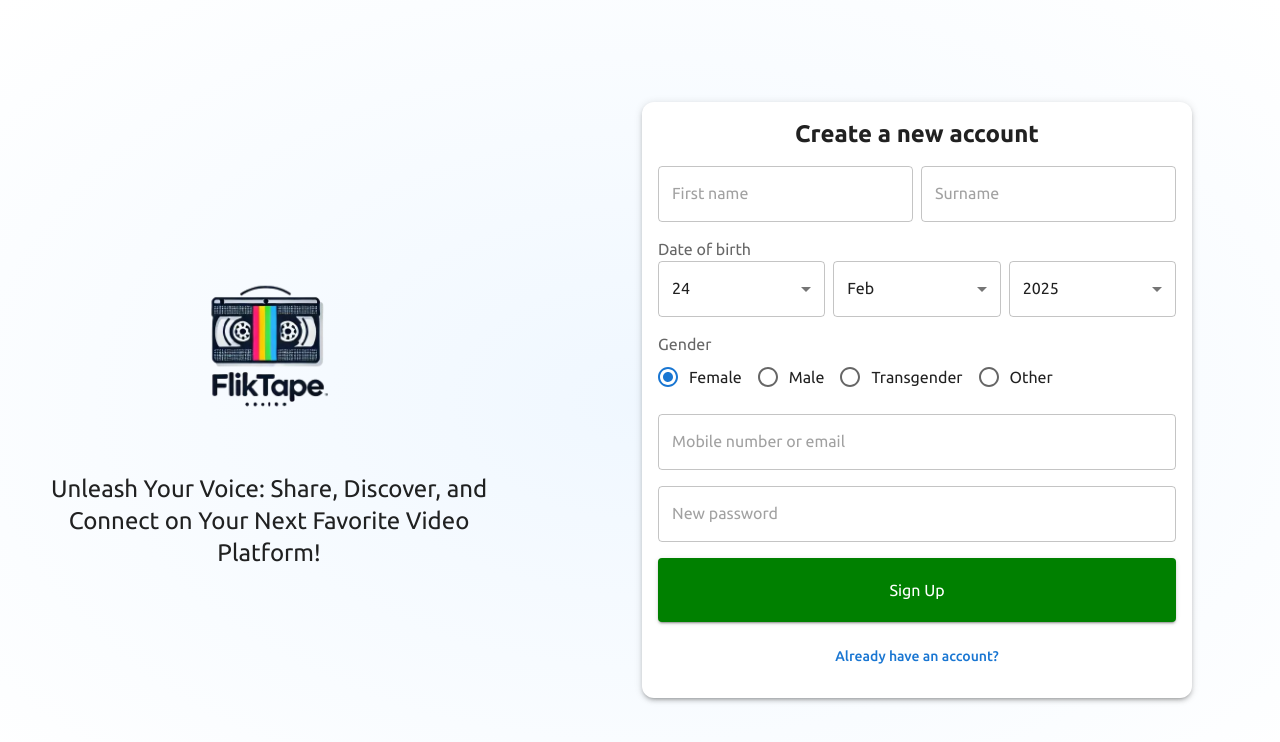
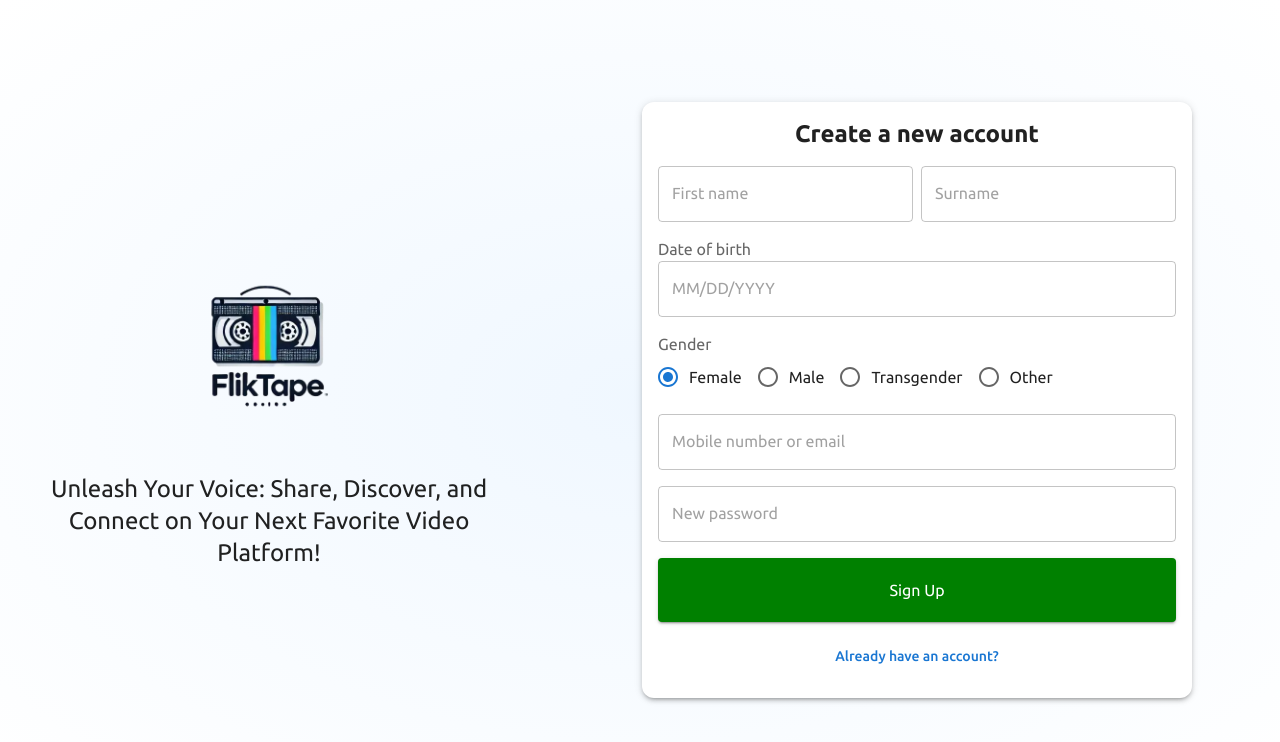
Before and after one commit to arjunrai-1T/xapp-consumer-web, a React (Create React App) app: page /signup in a window 1280 px wide. Shown: the top 742 px of the page. Built offline with nearby package versions, Linux system fonts and the light colour scheme.

Commit message:
refactor code

```diff
--- a/package.json
+++ b/package.json
@@ -8,6 +8,7 @@
     "@fontsource/ubuntu": "^5.1.1",
     "@mui/icons-material": "^6.4.2",
     "@mui/material": "^6.4.2",
+    "@mui/x-date-pickers": "^7.27.1",
     "@testing-library/jest-dom": "^5.14.1",
     "@testing-library/react": "^13.0.0",
     "@testing-library/user-event": "^13.2.1",
@@ -21,6 +22,7 @@
     "axios": "^1.7.9",
     "cra-template-typescript": "1.2.0",
     "dashjs": "^4.7.4",
+    "dayjs": "^1.11.13",
     "maverick.js": "^0.43.2",
     "react": "^19.0.0",
     "react-dom": "^19.0.0",
--- a/src/pages/SignUp/SignUp.tsx
+++ b/src/pages/SignUp/SignUp.tsx
@@ -20,6 +20,10 @@ import flikTapeLogoImage from "../../assets/images/FliktapeLogo.webp";
 import flikTapeVHSImage from "../../assets/images/VHS.webp";
 import { CardContent, MenuItem, Radio, RadioGroup, Select } from '@mui/material';
 import { useNavigate } from 'react-router-dom';
+import { DatePicker } from '@mui/x-date-pickers/DatePicker';
+import { AdapterDayjs } from '@mui/x-date-pickers/AdapterDayjs';
+import { LocalizationProvider } from '@mui/x-date-pickers/LocalizationProvider';
+import dayjs from 'dayjs';
 
 const Card = styled(MuiCard)(({ theme }) => ({
   display: 'flex',
@@ -271,6 +275,15 @@ export default function SignUp(props: { disableCustomTheme?: boolean }) {
        navigate("/signin");
   };
 
+  const [selectedDate, setSelectedDate] = React.useState(null);
+  const [formattedDate, setFormattedDate] = React.useState("");
+  const handleDateChange = (newDate) => {
+    setSelectedDate(newDate);
+    setFormattedDate(dayjs(newDate).format('DD-MM-YYYY') );
+  };
+
+  //const formattedDate = selectedDate ? dayjs(selectedDate).format('DD-MM-YYYY') : '';
+
   const SignUpCardNew = () => {
     return (
       <Card
@@ -317,7 +330,7 @@ export default function SignUp(props: { disableCustomTheme?: boolean }) {
 
           <FormControl fullWidth sx={{ mt: 2 }}>
             <FormLabel>Date of birth</FormLabel>
-            <Box sx={{ display: "flex", gap: 1 }}>
+            {/* <Box sx={{ display: "flex", gap: 1 }}>
               <Select defaultValue={24} fullWidth>
                 {[...Array(31).keys()].map((day) => (
                   <MenuItem key={day + 1} value={day + 1}>
@@ -341,7 +354,17 @@ export default function SignUp(props: { disableCustomTheme?: boolean }) {
                   </MenuItem>
                 ))}
               </Select>
-            </Box>
+            </Box> */}
+            <LocalizationProvider dateAdapter={AdapterDayjs}>
+              <Box sx={{ display: "flex", gap: 1 }}>
+                <DatePicker
+                  label={''}
+                  value={selectedDate}
+                  onChange={handleDateChange}
+                  sx={{width: '100%'}}
+                />
+              </Box>
+            </LocalizationProvider>
           </FormControl>
 
           <FormControl fullWidth sx={{ mt: 2 }}>
```
Also changed, not shown: 1 other file (tests, documents, lock files or other folders).
